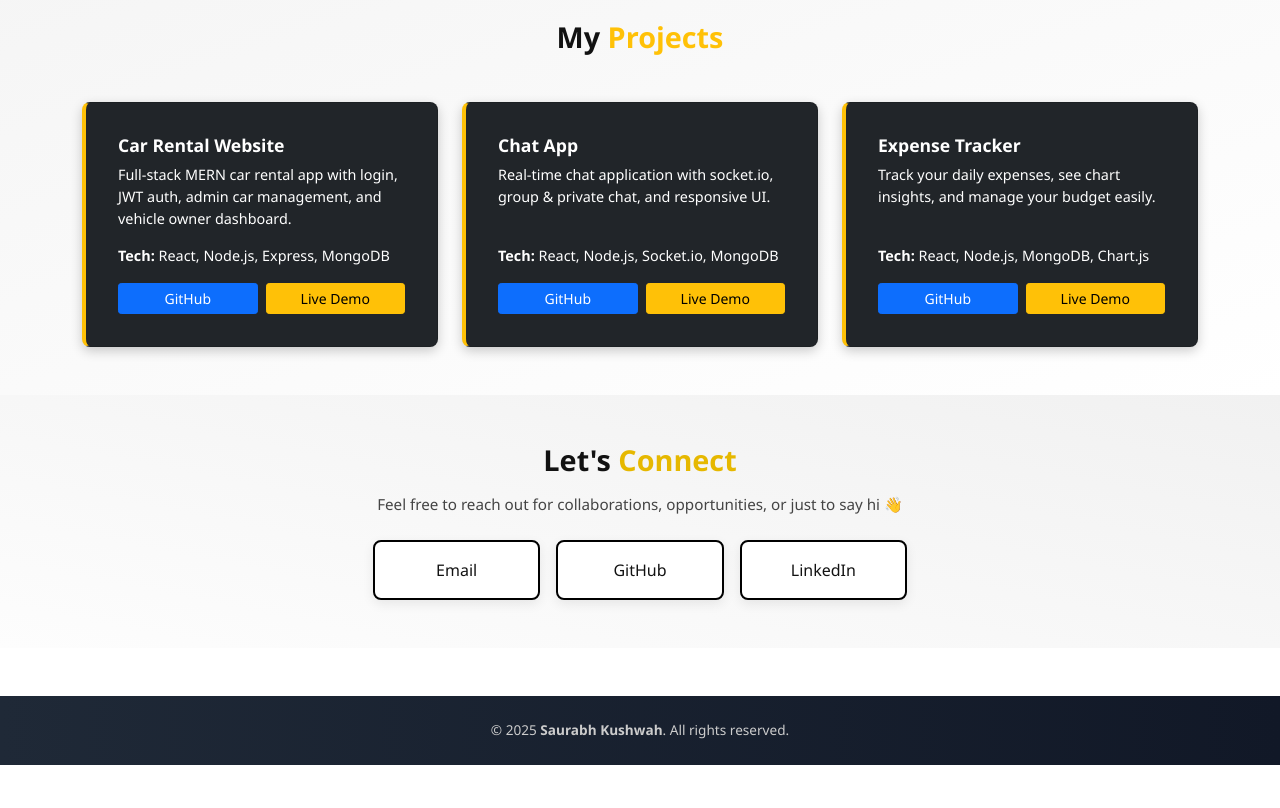
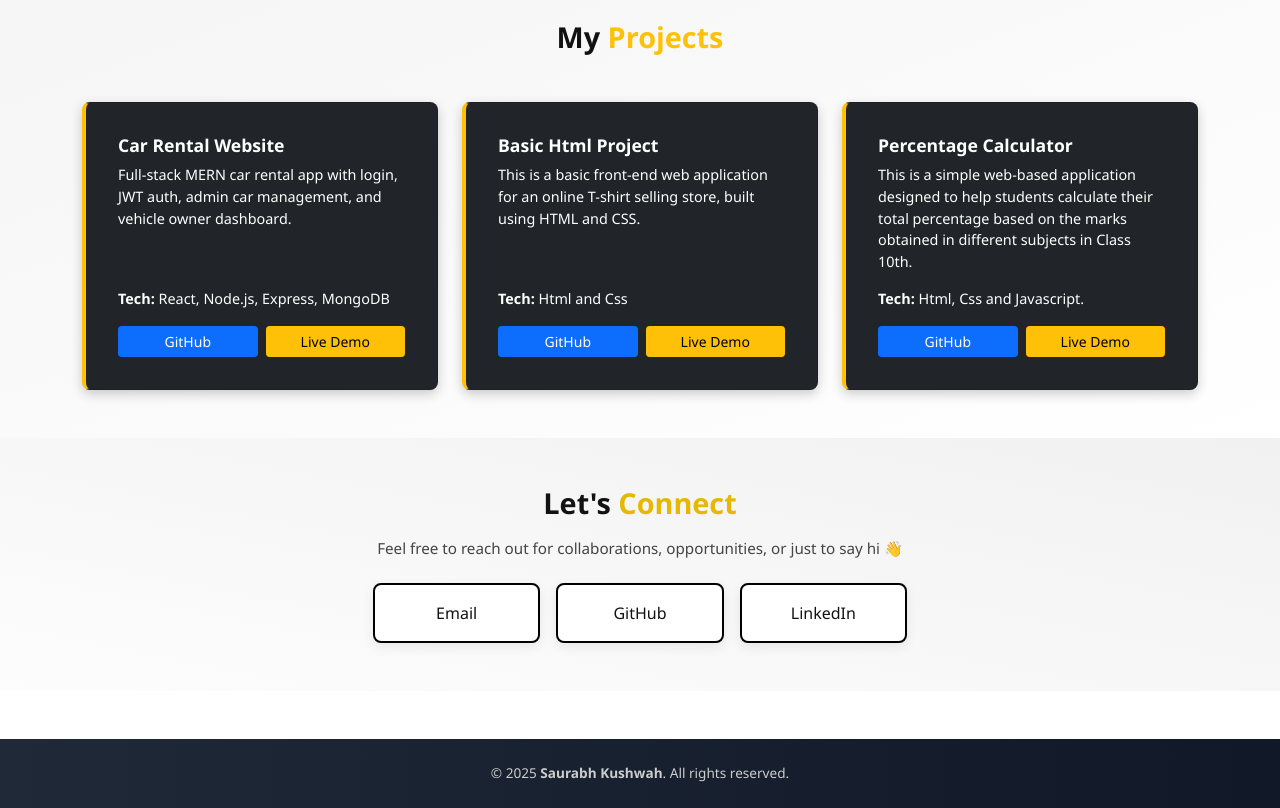
Before and after one commit to saurabh9343/portfolio, a React (Create React App) app: page / in a window 1280 px wide. Shown: the part 1280-2088 px from the top of the page. Before the commit the page ends 2045 px from the top, so only its background shows below. Built offline with nearby package versions, Linux system fonts and the light colour scheme.

Commit message:
change-links:

```diff
--- a/src/components/Contect.js
+++ b/src/components/Contect.js
@@ -19,7 +19,7 @@ const Contact = () => {
               <div className="row justify-content-center g-3">
                 <div className="col-sm-6 col-md-4">
                   <a
-                    href="mailto:aashish.sva@gmail.com"
+                    href="https://mail.google.com/mail/u/0/#inbox?compose=CllgCJTJndBrVVXBLpggDLVtkwtLshtTxsGFmgmdhCndvgNhQDLbBnGwfLPXrsfSvnhsGClDxNq"
                     target="_blank"
                     rel="noreferrer"
                     className="contact-link d-flex align-items-center justify-content-center"
@@ -29,7 +29,7 @@ const Contact = () => {
                 </div>
                 <div className="col-sm-6 col-md-4">
                   <a
-                    href="https://github.com/aashishsva"
+                    href="https://github.com/saurabh9343"
                     target="_blank"
                     rel="noreferrer"
                     className="contact-link d-flex align-items-center justify-content-center"
@@ -39,7 +39,7 @@ const Contact = () => {
                 </div>
                 <div className="col-sm-6 col-md-4">
                   <a
-                    href="https://www.linkedin.com/in/aashishmehar99"
+                    href="https://www.linkedin.com/in/saurabh-kushwah-03198a2b1"
                     target="_blank"
                     rel="noreferrer"
                     className="contact-link d-flex align-items-center justify-content-center"
--- a/src/components/Project.js
+++ b/src/components/Project.js
@@ -8,24 +8,24 @@ const Projects = () => {
       description:
         "Full-stack MERN car rental app with login, JWT auth, admin car management, and vehicle owner dashboard.",
       tech: "React, Node.js, Express, MongoDB",
-      github: "https://github.com/aashish/car-rental",
-      demo: "https://car-rental-demo.vercel.app",
+      github: "https://github.com/saurabh9343/Car-rentel",
+      demo: "https://lucky-cannoli-b72f93.netlify.app",
     },
     {
-      title: "Chat App",
+      title: "Basic Html Project",
       description:
-        "Real-time chat application with socket.io, group & private chat, and responsive UI.",
-      tech: "React, Node.js, Socket.io, MongoDB",
-      github: "https://github.com/aashish/chat-app",
-      demo: "https://chat-app-demo.vercel.app",
+        "This is a basic front-end web application for an online T-shirt selling store, built using HTML and CSS.",
+      tech: "Html and Css",
+      github: "https://github.com/saurabh9343/html",
+      demo: "https://htmlwebapp.netlify.app/home",
     },
     {
-      title: "Expense Tracker",
+      title: "Percentage Calculator",
       description:
-        "Track your daily expenses, see chart insights, and manage your budget easily.",
-      tech: "React, Node.js, MongoDB, Chart.js",
-      github: "https://github.com/aashish/expense-tracker",
-      demo: "https://expense-tracker-demo.vercel.app",
+        "This is a simple web-based application designed to help students calculate their total percentage based on the marks obtained in different subjects in Class 10th.",
+      tech: "Html, Css and Javascript.",
+      github: "https://github.com/saurabh9343/CalCulate-10th-result",
+      demo: "https://calculater-10th-percentage.netlify.app",
     },
   ];
 
```
